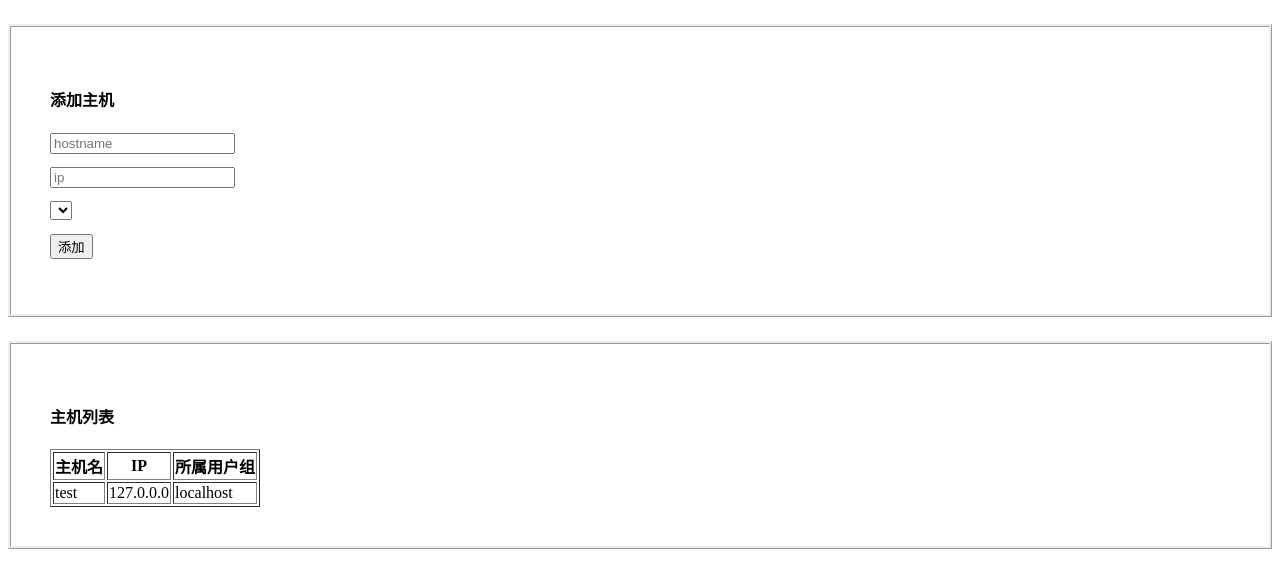
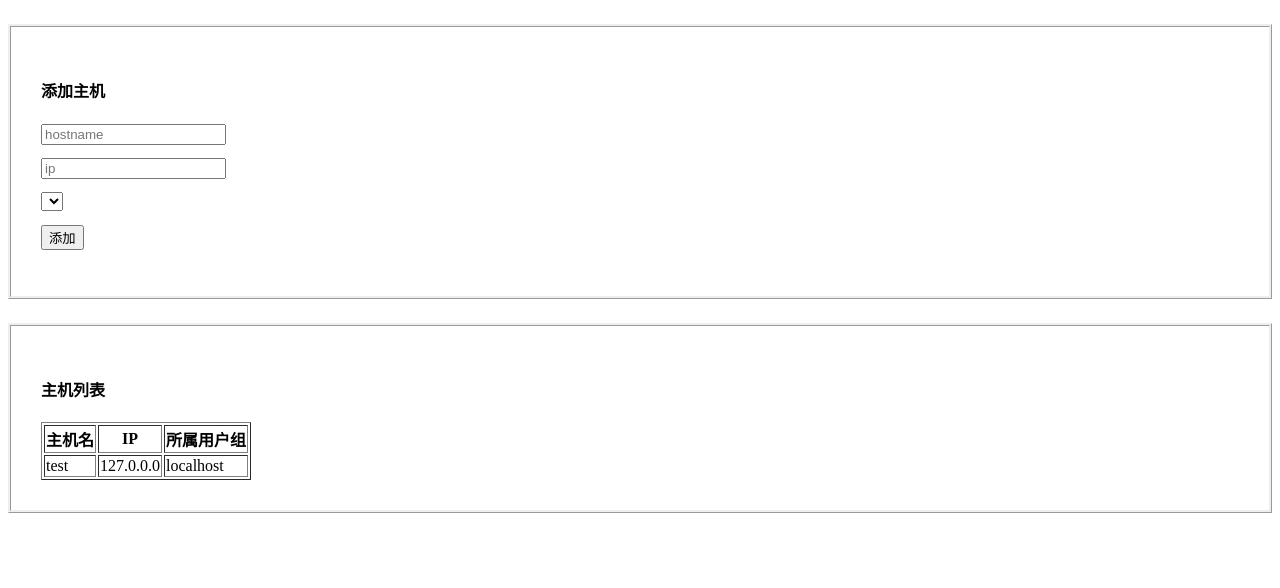
Before and after one commit to bobbyquennell/Testing, a Django app: page /app/host/ in a window 1280 px wide. Shown: the top 588 px of the page. Run offline with Django 3.2, Linux system fonts and the light colour scheme; lists and menus that the app fills with data are empty.

Commit message:
Merge branch 'master' into pr/1
# Conflicts:
#	templates/host.html

```diff
--- a/static/css/host.css
+++ b/static/css/host.css
@@ -1,7 +1,7 @@
 
 .container {
     border: ridge;
-    padding: 39px;
+    padding: 30px;
     margin-top:1.5em;
 }
 
```
